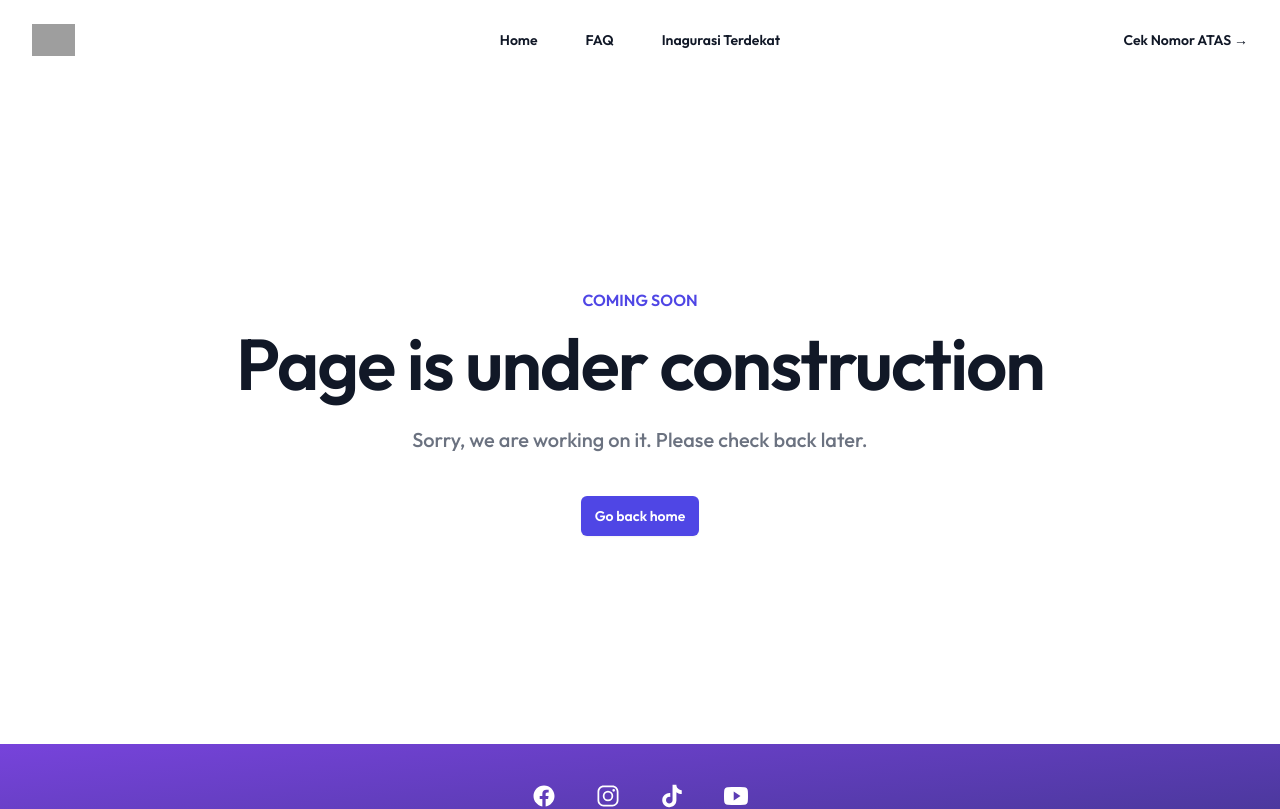
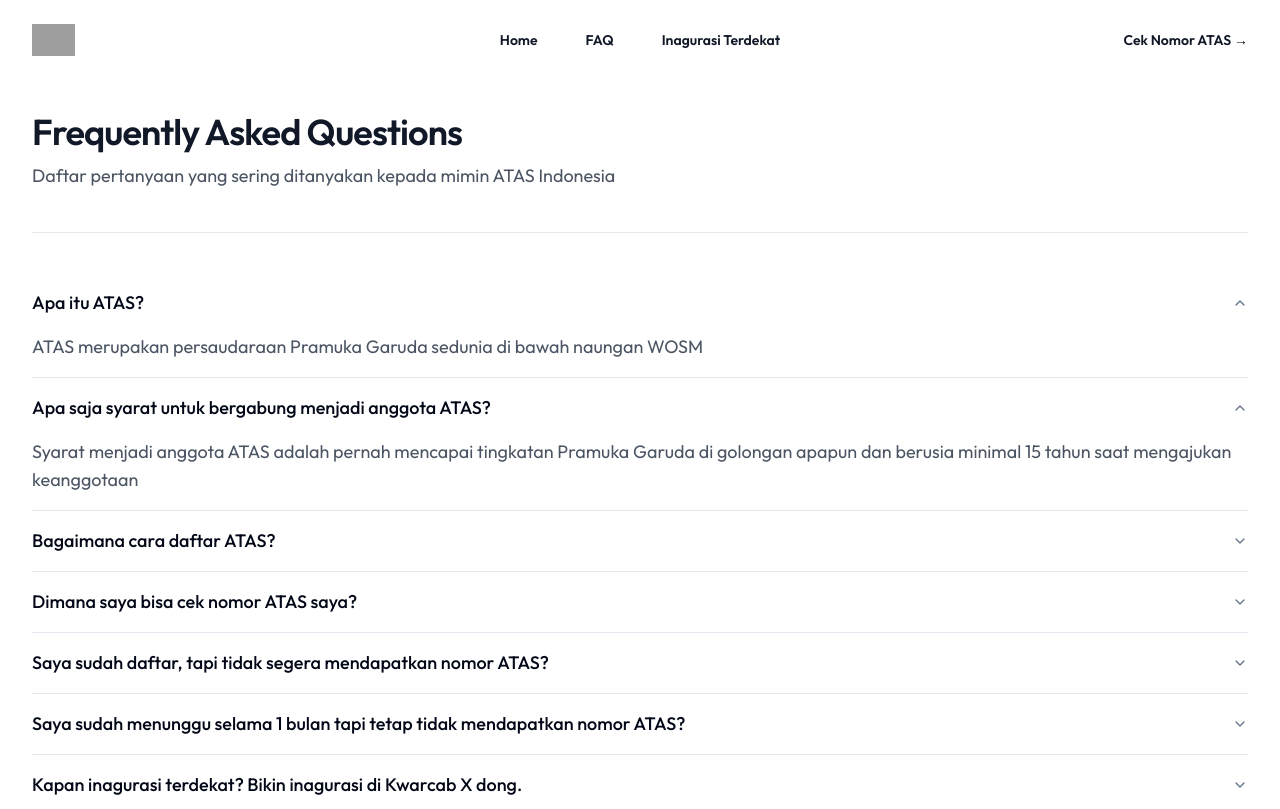
Before and after one commit to ATAS-Indonesia/atas-indonesia, a Next.js app: page /faqs in a window 1280 px wide. Shown: the top 809 px of the page. Built offline with nearby package versions, Linux system fonts and the light colour scheme; grey boxes are pictures that could not be loaded.

Commit message:
feat: update faq page

```diff
--- a/src/app/(basic)/faqs/page.tsx
+++ b/src/app/(basic)/faqs/page.tsx
@@ -1,5 +1,5 @@
 import { Metadata } from "next";
-import { ComingSoon } from "@/components/coming-soon";
+import { LazyFaq } from "@/features/faq";
 
 export const metadata: Metadata = {
   title: "FAQs - ATAS Indonesia",
@@ -7,5 +7,5 @@ export const metadata: Metadata = {
 };
 
 export default function FaqsPage() {
-  return <ComingSoon />;
+  return <LazyFaq />;
 }
--- /dev/null
+++ b/src/features/faq/constants.tsx
@@ -0,0 +1,68 @@
+import Link from "next/link";
+import { ReactNode } from "react";
+
+export const FAQ_DATA: { question: string; answer: ReactNode }[] = [
+  {
+    question: "Apa itu ATAS?",
+    answer:
+      "ATAS merupakan persaudaraan Pramuka Garuda sedunia di bawah naungan WOSM",
+  },
+  {
+    question: "Apa saja syarat untuk bergabung menjadi anggota ATAS?",
+    answer:
+      "Syarat menjadi anggota ATAS adalah pernah mencapai tingkatan Pramuka Garuda di golongan apapun dan berusia minimal 15 tahun saat mengajukan keanggotaan",
+  },
+  {
+    question: "Bagaimana cara daftar ATAS?",
+    answer:
+      "Caranya cukup mengisi formulir pendaftaran dengan melampirkan tautan profil Scout SDGs yang telah memiliki service hour untuk anggota muda; dan melampirkan sertifikat Safe from Harm untuk anggota dewasa",
+  },
+  {
+    question: "Dimana saya bisa cek nomor ATAS saya?",
+    answer: (
+      <span>
+        Kamu bisa cek nomor ATAS anda di halaman{" "}
+        <Link href="/cek-nomor" className="text-atas-primary">
+          Cek Nomor ATAS
+        </Link>
+      </span>
+    ),
+  },
+  {
+    question: "Saya sudah daftar, tapi tidak segera mendapatkan nomor ATAS?",
+    answer:
+      "Nomor ATAS akan diberikan setelah Garuda telah lolos verifikasi di Scout SDGs, masa verifikasi kurang lebih memakan waktu 1 bulan",
+  },
+  {
+    question:
+      "Saya sudah menunggu selama 1 bulan tapi tetap tidak mendapatkan nomor ATAS?",
+    answer:
+      "Hal tersebut bisa jadi karena Garuda tidak lolos verifikasi di project bakti Scout SDGs, pastikan laporan project bakti memuat deskripsi yang jelas dilengkapi dengan minimal 5 buah dokumentasi (foto/video)",
+  },
+  {
+    question: "Kapan inagurasi terdekat? Bikin inagurasi di Kwarcab X dong.",
+    answer:
+      "Inagurasi merupakan kegiatan yang bersifat usulan dari Kwartir, sehingga jadwal dan lokasi inagurasi sangat bergantung pada surat yang masuk dari Kwartir ke Pengurus Nasional ATAS Indonesia",
+  },
+  {
+    question: "Bagaimana cara mengajukan inagurasi?",
+    answer: (
+      <span>
+        Kwartir dapat bersurat ke Kwartir Nasional Gerakan Pramuka q.c. Pengurus
+        Nasional ATAS Indonesia dan mengumpulkan setidaknya{" "}
+        <span className="font-bold">50 calon anggota ATAS</span> yang sudah
+        memiliki nomor ATAS
+      </span>
+    ),
+  },
+  {
+    question: "Apa saja tanda pengenal ATAS?",
+    answer:
+      "ATAS memiliki tanda pengenal berupa badge ATAS yang dikenakan di lengan kiri seragam pramuka, tidak ada lagi tanda pengenal lainnya kecuali kacu/scarf ATAS",
+  },
+  {
+    question: "Apakah saya boleh membuat ID Card ATAS atau atribut lainnya?",
+    answer:
+      "Tidak diperbolehkan membuat ID Card ATAS atau atribut lainnya, karena hal tersebut dapat membuat kebingungan dan kekeliruan di lingkungan Pramuka",
+  },
+];
--- /dev/null
+++ b/src/features/faq/faq.tsx
@@ -0,0 +1,40 @@
+import { FAQ_DATA } from "./constants";
+import {
+  Accordion,
+  AccordionContent,
+  AccordionItem,
+  AccordionTrigger,
+} from "@/components/ui/accordion";
+
+export const Faq = () => {
+  return (
+    <div>
+      <div className="max-w-2xl lg:mx-0">
+        <h2 className="text-pretty text-4xl font-semibold tracking-tight text-gray-900 sm:text-4xl">
+          Frequently Asked Questions
+        </h2>
+        <p className="mt-2 text-lg/8 text-gray-600">
+          Daftar pertanyaan yang sering ditanyakan kepada mimin ATAS Indonesia
+        </p>
+      </div>
+      <div className="mt-10 pt-10 border-t border-gray-200">
+        <Accordion
+          type="multiple"
+          defaultValue={["item-1", "item-2"]}
+          className="w-full"
+        >
+          {FAQ_DATA.map(({ question, answer }, index) => (
+            <AccordionItem key={index} value={`item-${index + 1}`}>
+              <AccordionTrigger className="text-lg">
+                {question}
+              </AccordionTrigger>
+              <AccordionContent className="text-lg text-gray-600">
+                {answer}
+              </AccordionContent>
+            </AccordionItem>
+          ))}
+        </Accordion>
+      </div>
+    </div>
+  );
+};
--- /dev/null
+++ b/src/features/faq/index.ts
@@ -0,0 +1 @@
+export * from "./loadable";
--- /dev/null
+++ b/src/features/faq/loadable.tsx
@@ -0,0 +1,3 @@
+import dynamic from "next/dynamic";
+
+export const LazyFaq = dynamic(() => import("./faq").then(mod => mod.Faq));
```
